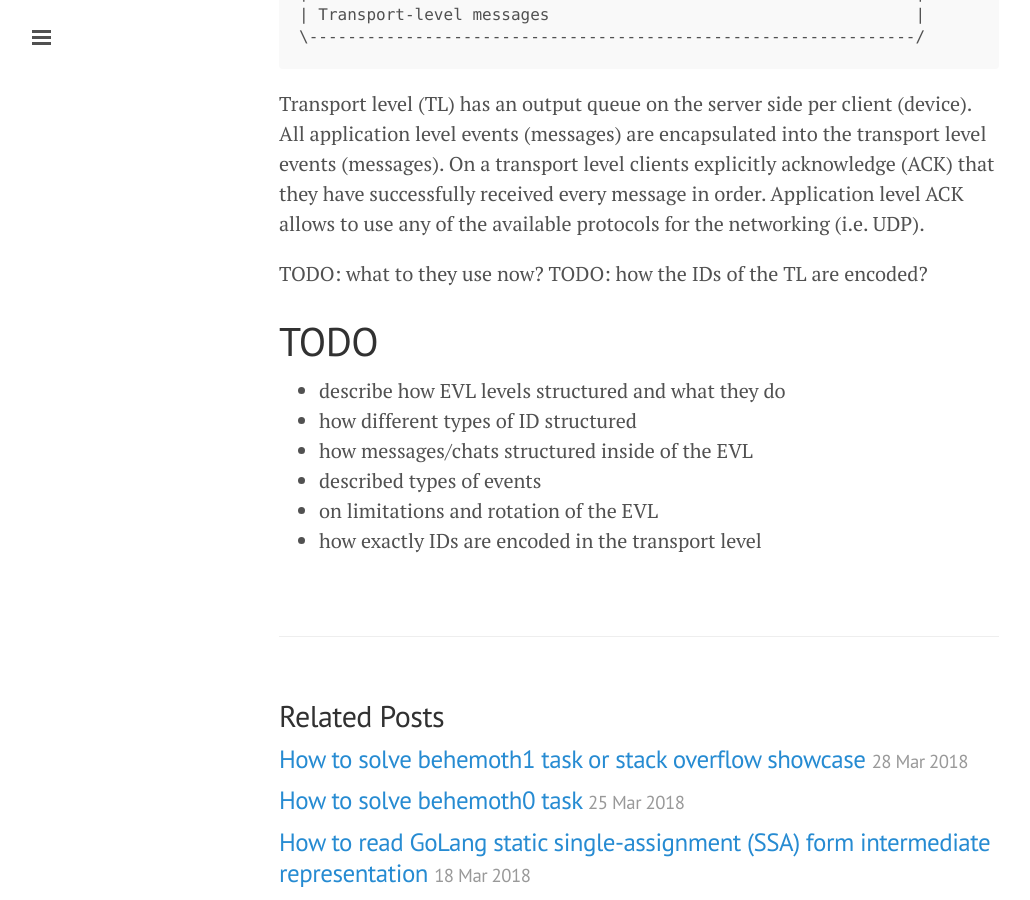
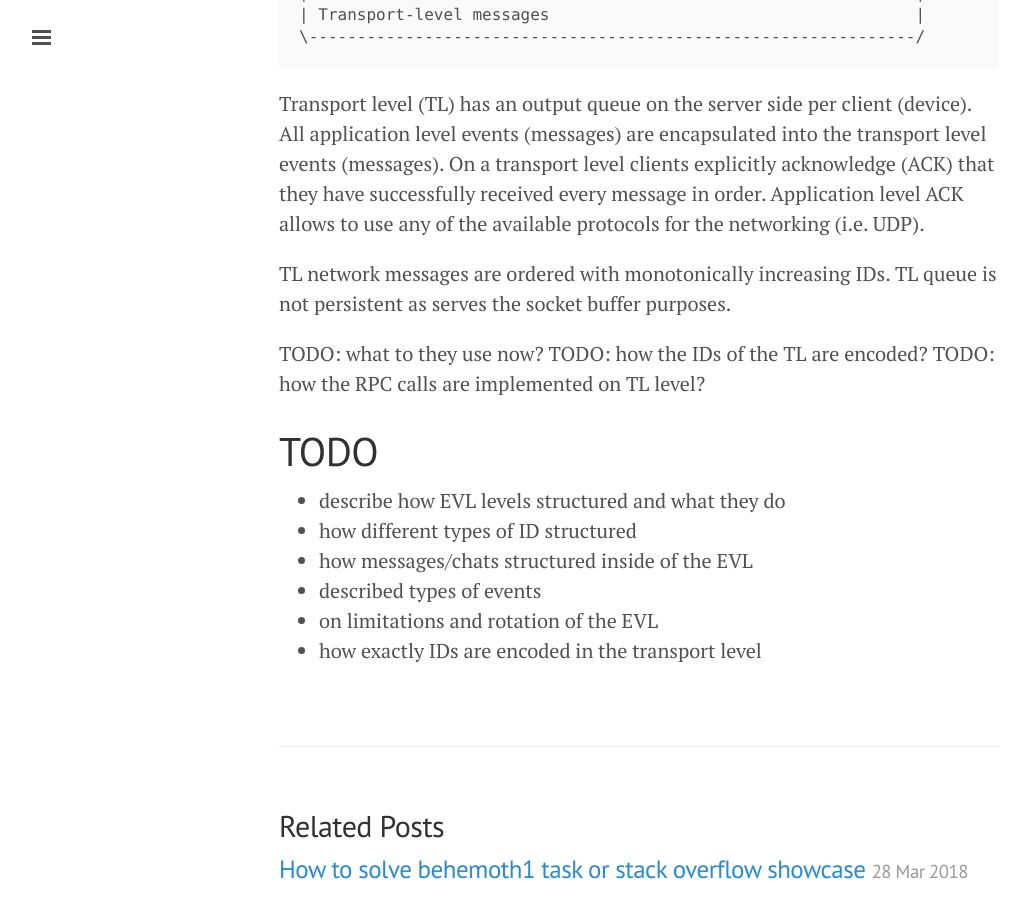
Before and after one commit to sitano/sitano.github.io, a Jekyll site: the page built from _posts/2018-11-26-tg-arch-notes.md, in a window 1280 px wide and 900 px high, scrolled down 1696 px. Shown: the whole window, without its empty margins (1-1031 px from the left). Built offline with Jekyll 4.4.1, drawn with Linux system fonts in a browser that asks for light colours; comment, search, counter and statistics services are not loaded.

Commit message:
on tl persistence

```diff
--- a/_posts/2018-11-26-tg-arch-notes.md
+++ b/_posts/2018-11-26-tg-arch-notes.md
@@ -72,8 +72,12 @@ have successfully received every message in order. Application level
 ACK allows to use any of the available protocols for the networking
 (i.e. UDP).
 
+TL network messages are ordered with monotonically increasing IDs.
+TL queue is not persistent as serves the socket buffer purposes.
+
 TODO: what to they use now?
 TODO: how the IDs of the TL are encoded?
+TODO: how the RPC calls are implemented on TL level?
 
 TODO
 ===
```
